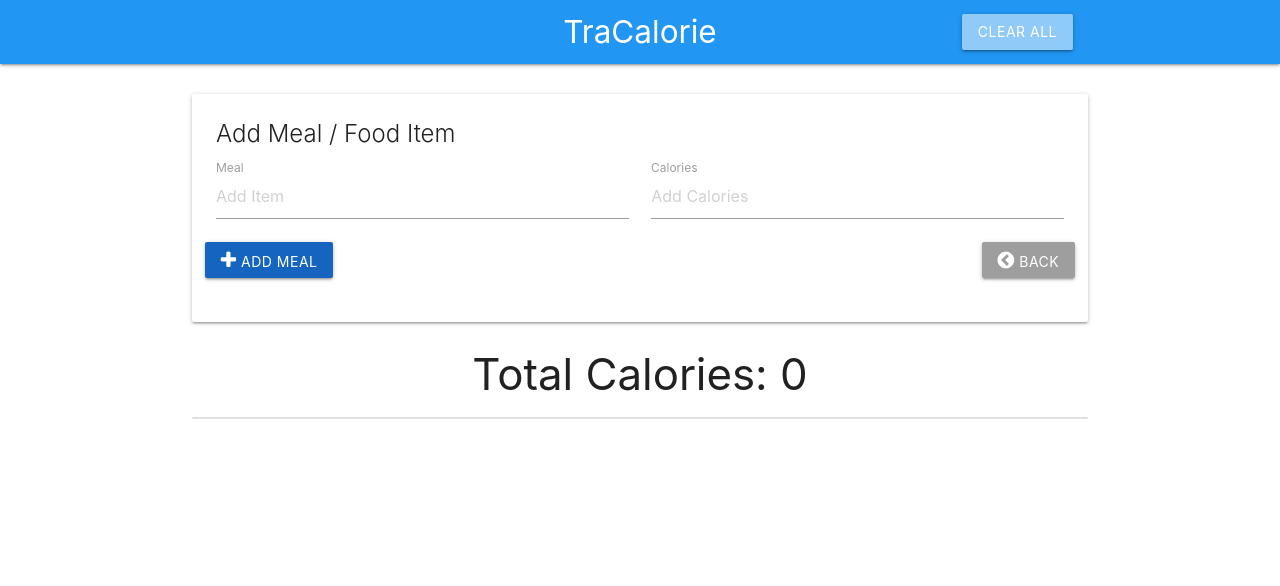
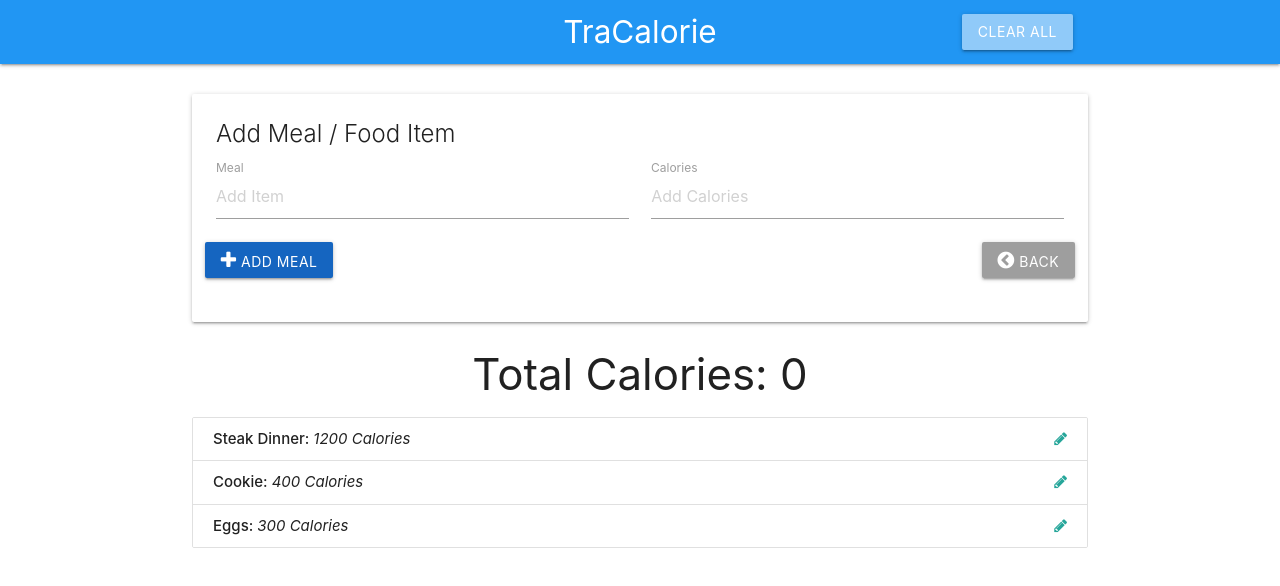
Before and after one commit to zeddrix/tracalorie, a plain HTML site: page index.html in a window 1280 px wide. Drawn offline with nearby package versions, Linux system fonts and the light colour scheme.

Commit message:
Able to populate item list with the items.

```diff
--- a/app.js
+++ b/app.js
@@ -16,6 +16,9 @@ const ItemCtrl = (() => {
   };
 
   return {
+    getItems: () => {
+      return data.items;
+    },
     logData: () => {
       return data;
     },
@@ -23,15 +26,35 @@ const ItemCtrl = (() => {
 })();
 
 const UICtrl = (() => {
-  return {};
+  const UISelectors = {
+    itemList: "#item-list",
+  };
+
+  return {
+    populateItemList: (items) => {
+      let html = "";
+
+      items.forEach((item) => {
+        html += `
+         <li class="collection-item" id="item-${item.id}">
+            <strong>${item.name}: </strong><em>${item.calories} Calories</em>
+            <a href="#" class="secondary-content"><i class="edit-item fa fa-pencil"></i></a>
+         </li>
+         `;
+      });
+
+      document.querySelector(UISelectors.itemList).innerHTML = html;
+    },
+  };
 })();
 
 const App = ((ItemCtrl, UICtrl) => {
-  console.log(ItemCtrl.logData());
-
   return {
     init: () => {
-      console.log("Initializing app...");
+      const items = ItemCtrl.getItems();
+      console.log(items);
+
+      UICtrl.populateItemList(items);
     },
   };
 })(ItemCtrl, UICtrl);
```
Also changed, not shown: index.html (+1 -1 lines).
